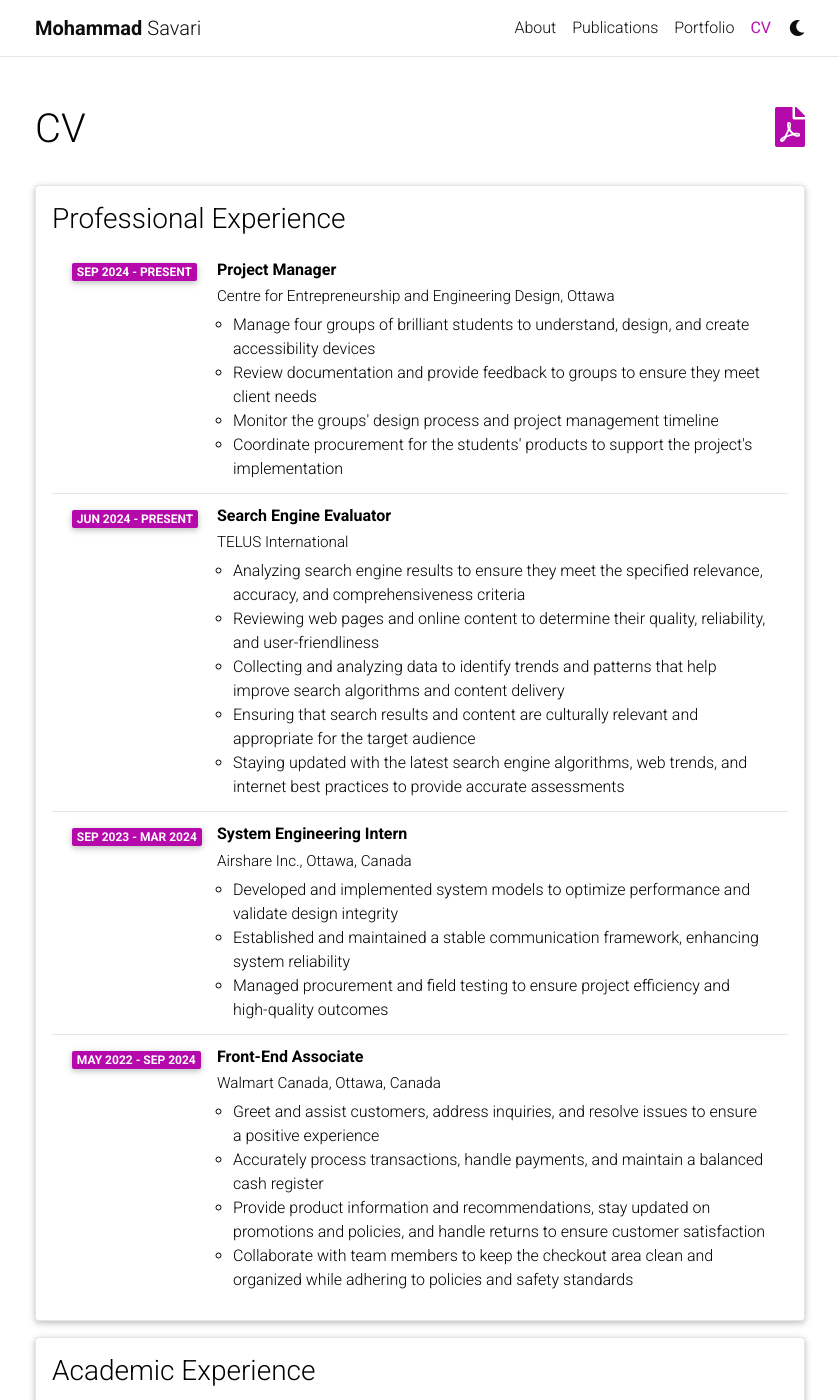
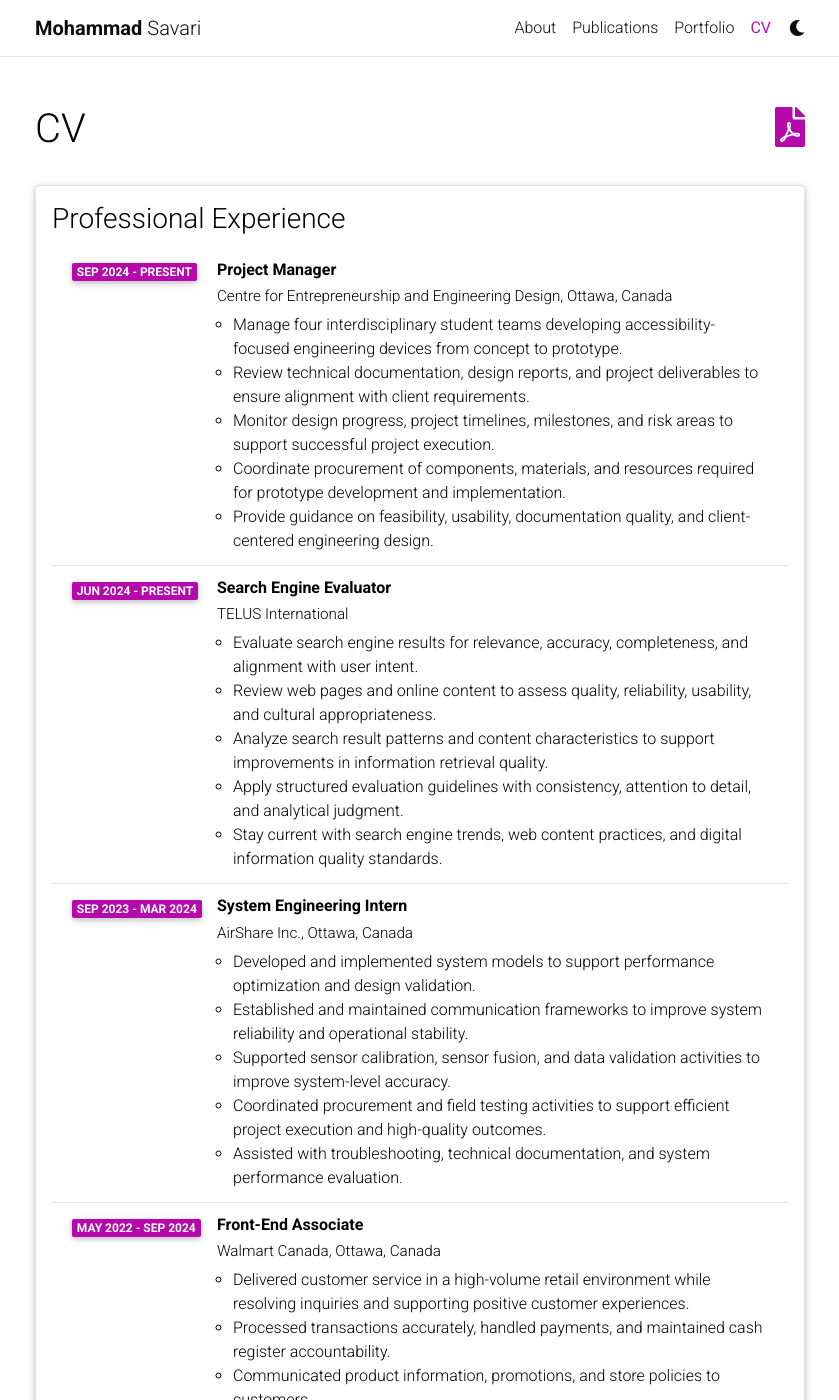
Before and after one commit to MohammadSavari/MohammadSavari.github.io, a Jekyll site: the page built from _pages/cv.md, in a window 1280 px wide and 1400 px high. Shown: the whole window, without its empty margins (220-1059 px from the left). Built offline with Jekyll 4.4.1, drawn with Linux system fonts in a browser that asks for light colours; comment, search, counter and statistics services are not loaded; a style sheet for code colours, icons or effects is not loaded; some of the changed text lies outside the part shown.

Commit message:
Enhance CV entries with detailed descriptions and locations
Updated professional and academic experience entries with improved descriptions and added locations for clarity.

```diff
--- a/_data/cv.yml
+++ b/_data/cv.yml
@@ -3,138 +3,146 @@
   type: time_table
   contents:
     - title: Project Manager
-      institution: Centre for Entrepreneurship and Engineering Design, Ottawa
+      institution: Centre for Entrepreneurship and Engineering Design, Ottawa, Canada
       year: Sep 2024 - Present
       description:
-        - Manage four groups of brilliant students to understand, design, and create accessibility devices
-        - Review documentation and provide feedback to groups to ensure they meet client needs
-        - Monitor the groups' design process and project management timeline
-        - Coordinate procurement for the students' products to support the project's implementation
+        - Manage four interdisciplinary student teams developing accessibility-focused engineering devices from concept to prototype.
+        - Review technical documentation, design reports, and project deliverables to ensure alignment with client requirements.
+        - Monitor design progress, project timelines, milestones, and risk areas to support successful project execution.
+        - Coordinate procurement of components, materials, and resources required for prototype development and implementation.
+        - Provide guidance on feasibility, usability, documentation quality, and client-centered engineering design.
 
     - title: Search Engine Evaluator
       institution: TELUS International
       year: Jun 2024 - Present
       description:
-        - Analyzing search engine results to ensure they meet the specified relevance, accuracy, and comprehensiveness criteria
-        - Reviewing web pages and online content to determine their quality, reliability, and user-friendliness
-        - Collecting and analyzing data to identify trends and patterns that help improve search algorithms and content delivery
-        - Ensuring that search results and content are culturally relevant and appropriate for the target audience
-        - Staying updated with the latest search engine algorithms, web trends, and internet best practices to provide accurate assessments
-
+        - Evaluate search engine results for relevance, accuracy, completeness, and alignment with user intent.
+        - Review web pages and online content to assess quality, reliability, usability, and cultural appropriateness.
+        - Analyze search result patterns and content characteristics to support improvements in information retrieval quality.
+        - Apply structured evaluation guidelines with consistency, attention to detail, and analytical judgment.
+        - Stay current with search engine trends, web content practices, and digital information quality standards.
 
     - title: System Engineering Intern
-      institution: Airshare Inc., Ottawa, Canada
+      institution: AirShare Inc., Ottawa, Canada
       year: Sep 2023 - Mar 2024
       description:
-        - Developed and implemented system models to optimize performance and validate design integrity
-        - Established and maintained a stable communication framework, enhancing system reliability
-        - Managed procurement and field testing to ensure project efficiency and high-quality outcomes
-
+        - Developed and implemented system models to support performance optimization and design validation.
+        - Established and maintained communication frameworks to improve system reliability and operational stability.
+        - Supported sensor calibration, sensor fusion, and data validation activities to improve system-level accuracy.
+        - Coordinated procurement and field testing activities to support efficient project execution and high-quality outcomes.
+        - Assisted with troubleshooting, technical documentation, and system performance evaluation.
 
     - title: Front-End Associate
       institution: Walmart Canada, Ottawa, Canada
       year: May 2022 - Sep 2024
       description:
-        - Greet and assist customers, address inquiries, and resolve issues to ensure a positive experience
-        - Accurately process transactions, handle payments, and maintain a balanced cash register
-        - Provide product information and recommendations, stay updated on promotions and policies, and handle returns to ensure customer satisfaction
-        - Collaborate with team members to keep the checkout area clean and organized while adhering to policies and safety standards
-
+        - Delivered customer service in a high-volume retail environment while resolving inquiries and supporting positive customer experiences.
+        - Processed transactions accurately, handled payments, and maintained cash register accountability.
+        - Communicated product information, promotions, and store policies to customers.
+        - Supported returns, issue resolution, and customer satisfaction in accordance with company procedures.
+        - Collaborated with team members to maintain an organized, safe, and efficient checkout environment.
 
 - title: Academic Experience
   type: time_table
   contents:
     - title: Complex Networks Researcher
-      institution: Telfer School of Management, Ottawa
+      institution: Telfer School of Management, University of Ottawa, Ottawa, Canada
       year: May 2025 - Present
       description:
-        - Identify and characterize sub-networks, communities, and topological properties in complex global networks using network science methodologies
-        - Collect data via web scraping, NLP analysis, and manual extraction; implement data cleaning and matching protocols
-        - Investigate mechanisms driving network formation, evolution, and inter-organizational relationships within complex systems
-        - Generate network visualizations and computational models using Python and GEPHI software
-        - Examine collaboration patterns and classify organizational roles (NGOs, MNCs, non-state actors) within interconnected alliance networks
-
+        - Identify and characterize sub-networks, communities, and topological properties in complex global networks using network science methods.
+        - Collect, clean, and integrate data through web scraping, natural language processing, manual extraction, and entity-matching protocols.
+        - Investigate mechanisms driving network formation, network evolution, and inter-organizational relationships in complex systems.
+        - Develop network visualizations, computational models, and exploratory analyses using Python and Gephi.
+        - Analyze collaboration patterns and classify organizational roles, including NGOs, multinational corporations, and non-state actors, within interconnected alliance networks.
 
     - title: Social Contagion Researcher
-      institution: Faculty of Engineering, University of Ottawa
+      institution: Faculty of Engineering, University of Ottawa, Ottawa, Canada
       year: Sep 2021 - Present
       description:
-        - Contributed to developing a new method for integrating the systems' dynamic in the solution of the social contagion on networks
-        - Assessed the former measures of information propagation on the network
-        - Proposed the system's dynamic as an essential property of the network analysis
-        - Developed a heterogeneous free-scale network with tuneable clustering
-        - Implemented distribution likelihood analyses to determine the free-scaliness of the new model
-        - Prepared reports, documentation, and group presentations
-
+        - Develop computational models to study social contagion, consensus formation, and information propagation on complex networks.
+        - Contribute to a new modeling framework that integrates system dynamics into the analysis of social contagion processes.
+        - Evaluate existing measures of information propagation and assess their applicability to dynamic networked systems.
+        - Propose system dynamics as a key property for improving the analysis of network behavior and collective decision-making.
+        - Develop heterogeneous scale-free network models with tunable clustering properties.
+        - Implement distribution likelihood analyses to evaluate scale-free characteristics in generated network models.
+        - Prepare research documentation, technical reports, presentations, and manuscript materials.
 
     - title: Teaching Assistant
       institution: University of Ottawa, Ottawa, Canada
       year: Jan 2022 - Present
       description:
-        - Mechatronics
-        - Systems Dynamics
-        - Biomedical Systems Dynamics
-        - Introduction to Product Development for Engineers and Computer Scientists
-        - Machine Learning in Control (Corrector)
-        - Robotics (Corrector)
-
+        - Supported undergraduate and graduate-level courses through tutorials, laboratories, grading, student support, and course administration.
+        - Assisted students with system dynamics, mechatronics, biomedical systems, robotics, product development, and machine learning for control concepts.
+        - Provided feedback on assignments, projects, and technical submissions to strengthen student learning outcomes.
+        - Courses supported:
+          - Mechatronics
+          - Systems Dynamics
+          - Biomedical Systems Dynamics
+          - Introduction to Product Development for Engineers and Computer Scientists
+          - Machine Learning in Control
+          - Robotics
 
 - title: Education
   type: time_table
   contents:
     - title: Ph.D. in Mechanical Engineering
       institution: University of Ottawa, Ottawa, Canada
-      year: 2021 - 2026 (exp'd)
+      year: 2021 - 2026 expected
       description:
-        - "<b>Thesis Title:</b> Fostering Consensus using Social Contagion"
-        - Granted a direct-Ph.D. path from bachelor
-        - Awarded a full admission scholarship and a merit scholarship from the University of Ottawa
+        - "<b>Thesis Title:</b> Fostering Consensus Using Social Contagion"
+        - Pursuing doctoral research in complex systems, social contagion, consensus formation, and computational network modeling.
+        - Granted direct admission to the Ph.D. program from a bachelor's degree.
+        - Awarded a full admission scholarship and merit scholarship from the University of Ottawa.
 
     - title: Bachelor of Science in Electrical Engineering
-      # institution: Arak University of Technology, Arak, Iran
+      institution: Arak University of Technology, Arak, Iran
       year: 2014 - 2018
 
 - title: Skills
   type: nested_list
   contents:
-    - title: Programming & Analysis
+    - title: Programming & Data Analysis
       items:
-        - "Python | R | MATLAB | LabVIEW | Statistical analysis and data-driven insights"
-    - title: Embedded Systems
+        - "Python | R | MATLAB | LabVIEW | Statistical analysis | Data processing | Computational modeling | Data-driven decision-making"
+
+    - title: Network Science & Complex Systems
       items:
-        - "Atmel chips | Arduino | PLC platforms (LOGO, Siemens Step 7)"
-    - title: Research & Technical Skills
+        - "Complex systems modeling | Social contagion analysis | Consensus formation | Network development | Community detection | Scale-free networks | Multi-agent systems | Reinforcement learning"
+
+    - title: Control, Embedded & Automation Systems
       items:
-        - "Complex systems modeling | Reinforcement learning | Multi-agent systems | Social contagion analysis | Network development | Data processing and analysis"
-    - title: Other Skills
+        - "Control systems | System dynamics | Sensor calibration | Sensor fusion | Atmel microcontrollers | Arduino | PLC platforms | LOGO | Siemens Step 7"
+
+    - title: Research & Academic Skills
       items:
-        - "Project management | Leadership and team motivation | Strong analytical and problem-solving abilities | Excellent communication and collaboration skills"
+        - "Literature review | Experimental design | Simulation-based research | Technical writing | Research documentation | Conference presentations | Manuscript preparation"
+
+    - title: Professional Skills
+      items:
+        - "Project management | Leadership | Team coordination | Analytical problem-solving | Technical communication | Cross-functional collaboration"
 
 - title: Publications
   type: time_table
   contents:
-    - year: 2025 (submitted)
+    - year: 2025 submitted
       items:
-        - "Savari, M., et al. How social contagions shape collective consensus in the presence of scale-free networks"
+        - "Savari, M., et al. How Social Contagions Shape Collective Consensus in the Presence of Scale-Free Networks."
 
 - title: Conferences
   type: time_table
   contents:
     - year: Jul 2025
       items:
-        - "Leveraging Social Contagion to Foster Consensus in Collective Decision-Making (abstract paper), International Conference on Computational Science (ICCS), Singapore"
+        - "Savari, M., et al. Leveraging Social Contagion to Foster Consensus in Collective Decision-Making. Abstract paper presented at the International Conference on Computational Science, Singapore."
 
-- title: Voluntary and Community Services
+- title: Voluntary and Community Service
   type: time_table
   contents:
     - title: Mechanical Engineering Departmental Director
-      institution: Graduate Student's Association (GSAÉD), Ottawa, Canada
+      institution: Graduate Student's Association, University of Ottawa, Ottawa, Canada
       year: Jun 2021 - Apr 2025
       description:
-        - Preparing communicative materials, responding to emails, administration of the submission and review process, and preparing the proceeding
-
-    # - title: Head of Performance Arts Club
-      # institution: Arak University of Technology, Arak, Iran
-      # year: Sep 2015 - Apr 2017
-      # description:
-        # - Assisted in event management, venue preparation, guiding the guests, and communication
+        - Represented graduate students in the Mechanical Engineering Department within the Graduate Student's Association.
+        - Prepared communication materials, responded to student inquiries, and supported administrative coordination.
+        - Assisted with submission, review, and documentation processes for departmental and association activities.
+        - Contributed to event coordination, procedural communication, and preparation of official materials.
```
